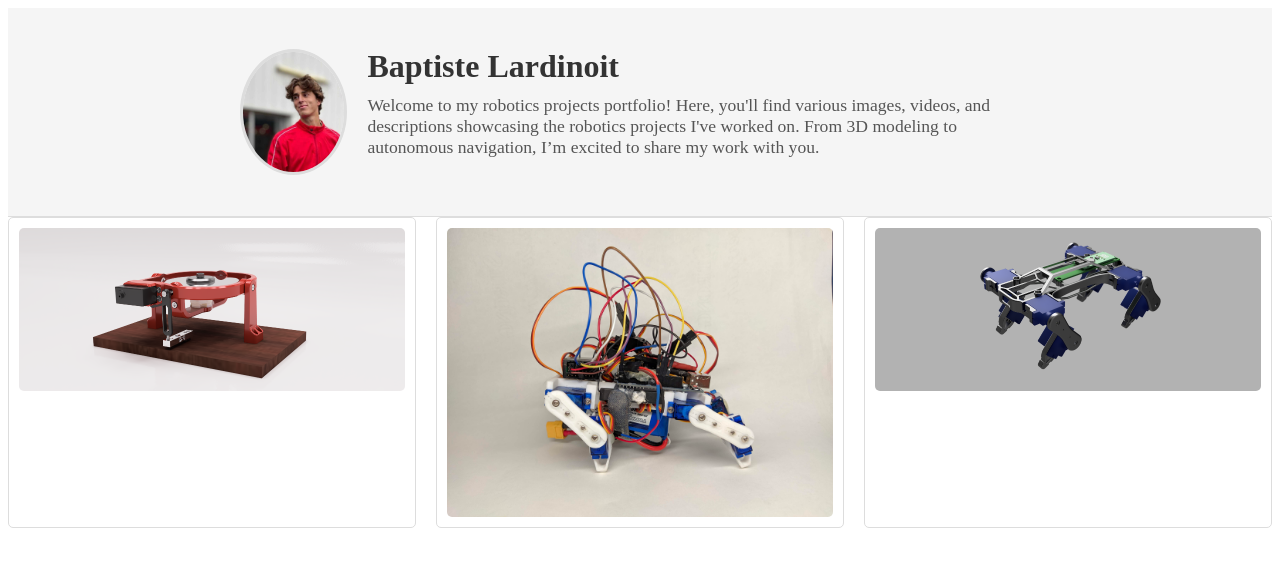
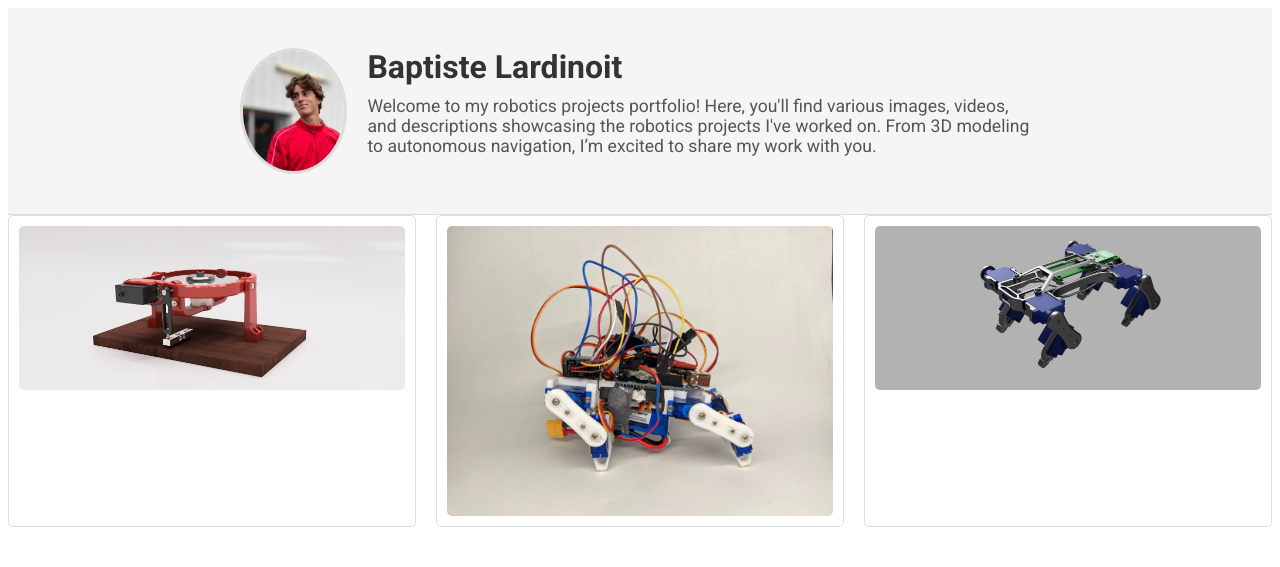
Before and after one commit to BaptisteLardinoit/BaptisteLardinoit.github.io, a Jekyll site: the page built from index.md, in a window 1280 px wide. Shown: the top 567 px of the page. Built offline with Jekyll 4.4.1, drawn with Linux system fonts in a browser that asks for light colours.

Commit message:
Update style.css

```diff
--- a/assets/css/style.css
+++ b/assets/css/style.css
@@ -1,3 +1,11 @@
+body {
+  font-family: 'Roboto', sans-serif;
+}
+
+h1, h2, h3, h4, h5, h6 {
+  font-family: 'Roboto', sans-serif;
+  font-weight: 700; /* Bold weight for headings */
+}
 /* Main Header Styling */
 .main-header {
   background-color: #f5f5f5; /* Light background color for the header */
```
